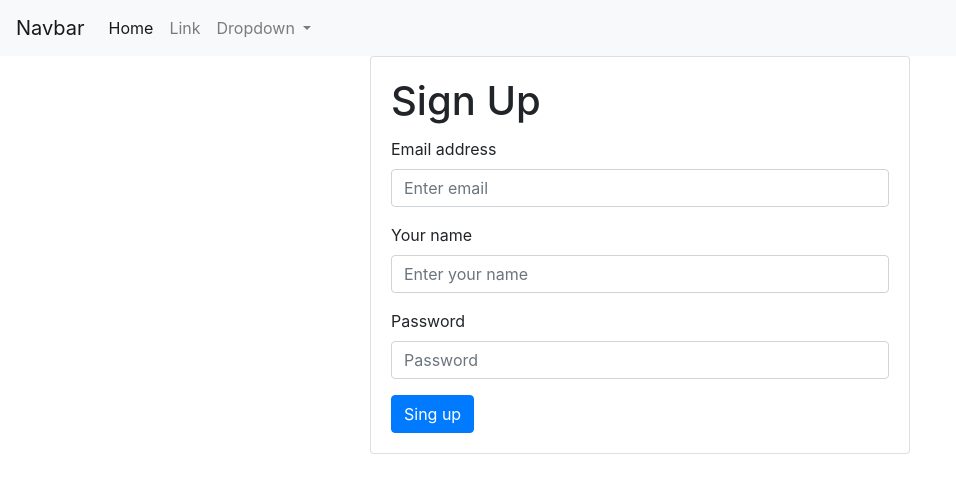
After one commit to agdobrynin/slim-auth-demo, a PHP site: template resources/views/auth/signup.twig in a window 1280 px wide. The commit adds this page. Shown: the top 493 px of the page, without its empty margins (0-956 px from the left). Run offline with PHP 8.4, Linux system fonts and the light colour scheme; the template is opened without the code that fills it, so the values that code supplies are empty; some libraries are stand-ins or nearby versions.

Commit message:
Add sign up new user

```diff
--- a/app/routes.php
+++ b/app/routes.php
@@ -1,3 +1,6 @@
 <?php
 
-$app->get('/', 'HomeController:index');
+$app->get('/', 'HomeController:index')->setName('home');;
+
+$app->get('/auth/signup', 'AuthController:getSignUp')->setName('auth.signup');
+$app->post('/auth/signup', 'AuthController:postSignUp');
--- a/bootstrap/app.php
+++ b/bootstrap/app.php
@@ -48,4 +48,8 @@ $container['HomeController'] = function ($container) {
     return new App\Controllers\HomeController($container);
 };
 
+$container['AuthController'] = function ($container) {
+    return new App\Controllers\Auth\AuthController($container);
+};
+
 require __DIR__ . '/../app/routes.php';
--- /dev/null
+++ b/resources/views/auth/signup.twig
@@ -0,0 +1,28 @@
+{% extends 'templates/app.twig' %}
+
+{% block content %}
+    <div class="row">
+        <div class="col-md-6 offset-3">
+            <div class="card">
+                <div class="card-body">
+                    <h1 class="card-title">Sign Up</h1>
+                    <form method="POST" autocomplete="off" action="{{ path_for('auth.signup') }}">
+                        <div class="form-group">
+                            <label>Email address</label>
+                            <input type="email" class="form-control" name="email" placeholder="Enter email">
+                        </div>
+                        <div class="form-group">
+                            <label>Your name</label>
+                            <input type="text" class="form-control" name="name" placeholder="Enter your name">
+                        </div>
+                        <div class="form-group">
+                            <label>Password</label>
+                            <input type="password" class="form-control" name="password" placeholder="Password">
+                        </div>
+                        <button type="submit" class="btn btn-primary">Sing up</button>
+                    </form>
+                </div>
+            </div>
+        </div>
+    </div>
+{% endblock %}
```
Also changed, not shown: app/Controllers/Auth/AuthController.php (added, +28 -0 lines).
